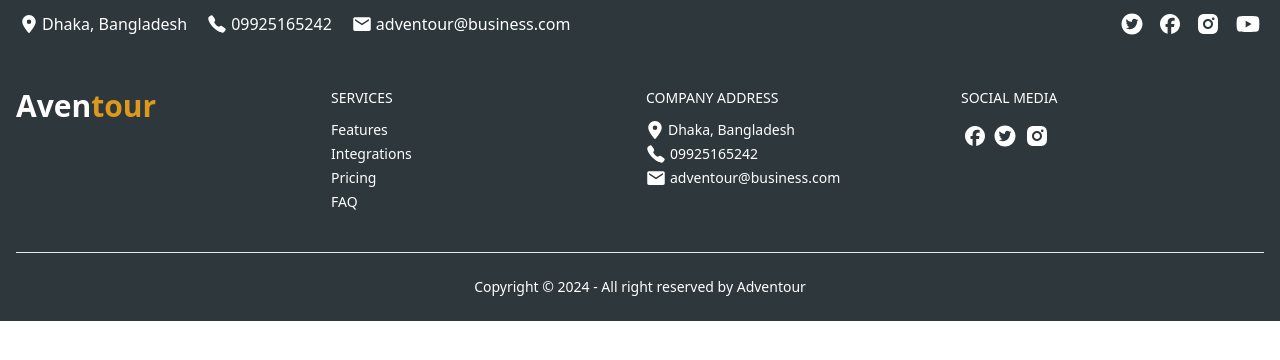
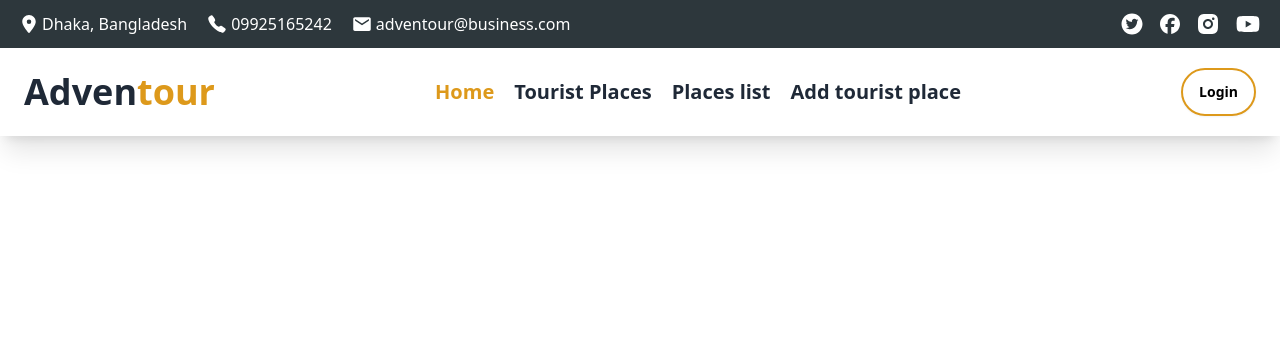
Before and after one commit to husnearaa/Adventour-client, a React (Vite) app: page / in a window 1280 px wide. Shown: the top 360 px of the page. Built offline with nearby package versions, Linux system fonts and the light colour scheme.

Commit message:
has added navbar

```diff
--- a/src/components/Shared/Navbar.jsx
+++ b/src/components/Shared/Navbar.jsx
@@ -1,9 +1,64 @@
+import { NavLink } from "react-router-dom";
 
 
 const Navbar = () => {
     return (
         <div>
-
+              <div>
+            <nav className="flex justify-between items-center flex-col gap-3 md:flex-row py-5 px-6 text-base shadow-xl ">
+                <h2 className="text-4xl font-extrabold dark:text-white">Adven<span className="text-[#DD991B]">tour</span></h2>
+                <ul className="flex gap-5 flex-col md:flex-row font-semibold text-xl dark:text-white">
+                    <li>
+                        <NavLink
+                            to="/"
+                            className={({ isActive, isPending }) =>
+                                isPending ? "pending" : isActive ? "text-[#DD991B] " : ""
+                            }
+                        >
+                            Home
+                        </NavLink>
+                    </li>
+                    <li>
+                        <NavLink
+                            to="/rooms"
+                            className={({ isActive, isPending }) =>
+                                isPending ? "pending" : isActive ? "text-[#DD991B] " : ""
+                            }
+                        >
+                            Tourist Places
+                        </NavLink>
+                    </li>
+                    <li>
+                        <NavLink
+                            to="/bookings"
+                            className={({ isActive, isPending }) =>
+                                isPending ? "pending" : isActive ? "text-[#DD991B] " : ""
+                            }
+                        >
+                            Places list
+                        </NavLink>
+                    </li>
+                    <li>
+                        <NavLink
+                            to="/gallery"
+                            className={({ isActive, isPending }) =>
+                                isPending ? "pending" : isActive ? "text-[#DD991B]" : ""
+                            }
+                        >
+                            Add tourist place
+                        </NavLink>
+                    </li>
+                </ul>
+                <button className="btn border-[#DD991B] text-black bg-white w-18 border-2  rounded-full">Login</button>
+                {/* <div className="">
+                        <button>
+                            <div className="w-10 rounded-full border-2 border-red-500">
+                                <img src="" alt="" />
+                            </div>
+                        </button>
+                    </div> */}
+            </nav>
+        </div>
         </div>
     );
 };
--- a/src/layout/MainLayout.jsx
+++ b/src/layout/MainLayout.jsx
@@ -1,5 +1,6 @@
-import Footer from "../components/Shared/Footer";
+// import Footer from "../components/Shared/Footer";
 import Nav1 from "../components/Shared/Nav1";
+import Navbar from "../components/Shared/Navbar";
 
 
 
@@ -10,7 +11,8 @@ const MainLayout = () => {
         <div className="max-w-full mx-auto ">
             {/* <h1 className="text-3xl text-red-700">This is layout</h1> */}
             <Nav1></Nav1>
-            <Footer></Footer>
+            <Navbar></Navbar>
+            {/* <Footer></Footer> */}
         </div>
     );
 };
```
